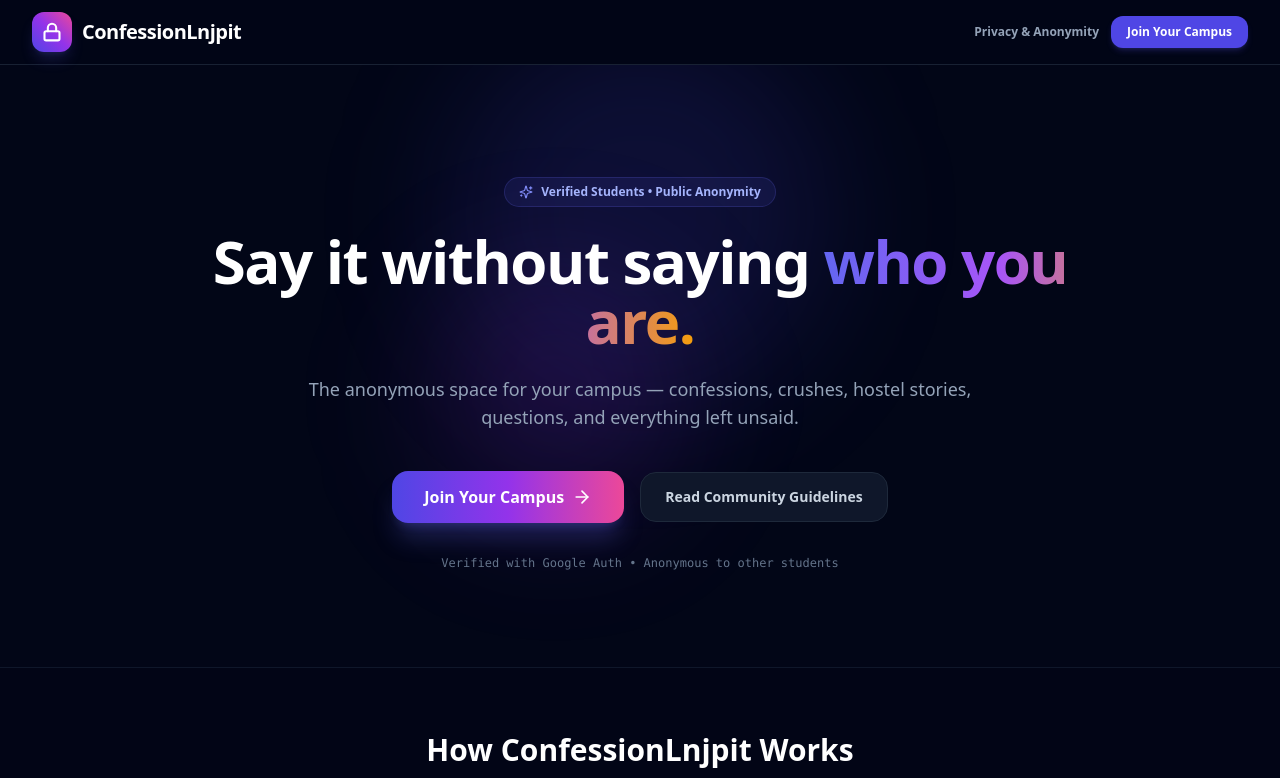
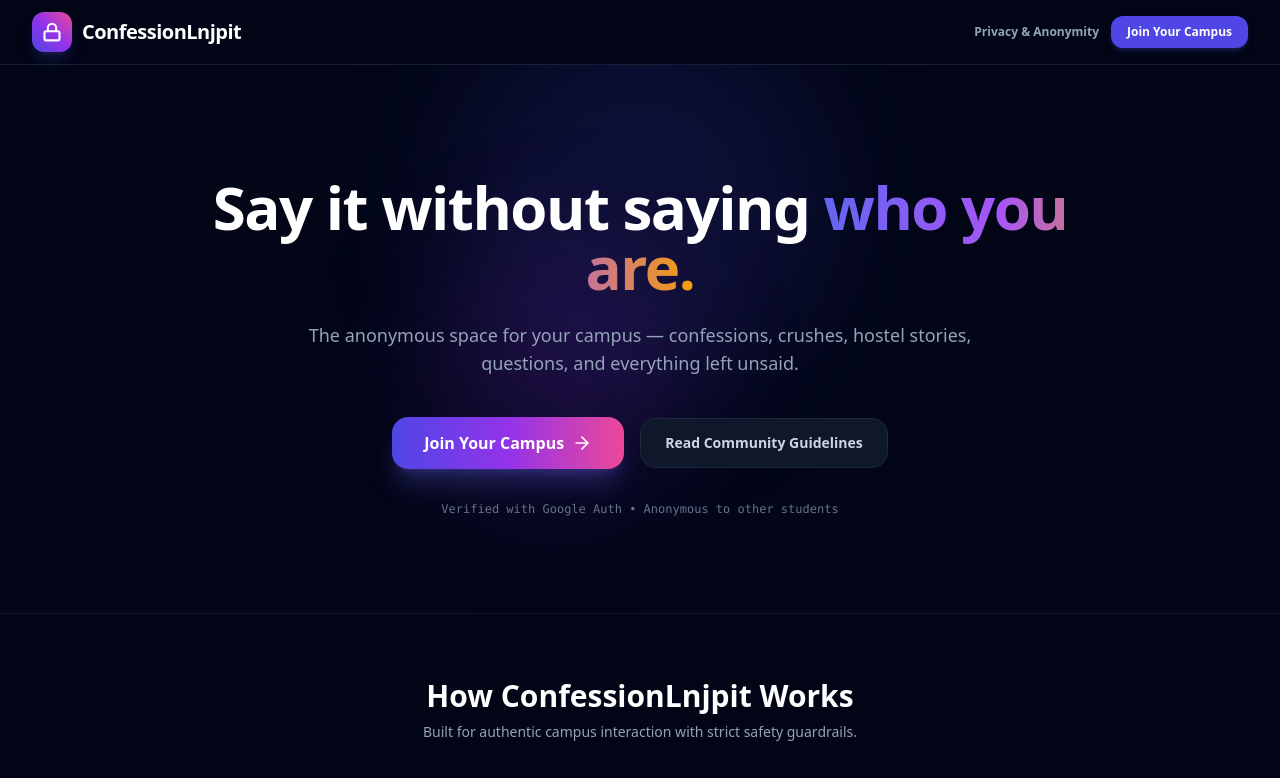
Before and after one commit to chillpill999/unsaid-campus-confessions, a Next.js app: page / in a window 1280 px wide. Shown: the top 778 px of the page. Built offline with nearby package versions, Linux system fonts and the light colour scheme.

Commit message:
ui: remove Verified Students badge from landing page hero section

```diff
--- a/app/page.tsx
+++ b/app/page.tsx
@@ -55,10 +55,7 @@
         <div className="absolute top-1/3 left-1/3 w-64 h-64 bg-purple-600/15 rounded-full blur-3xl pointer-events-none" />
 
         <div className="max-w-4xl mx-auto text-center space-y-6 relative z-10">
-          <div className="inline-flex items-center gap-2 px-3.5 py-1.5 rounded-full bg-indigo-500/10 border border-indigo-500/20 text-indigo-300 text-xs font-semibold">
-            <Sparkles className="w-3.5 h-3.5 text-indigo-400" />
-            <span>Verified Students • Public Anonymity</span>
-          </div>
+
 
           <h1 className="text-4xl sm:text-6xl font-extrabold tracking-tight text-white leading-tight font-heading">
             Say it without saying <span className="gradient-text">who you are.</span>
```
